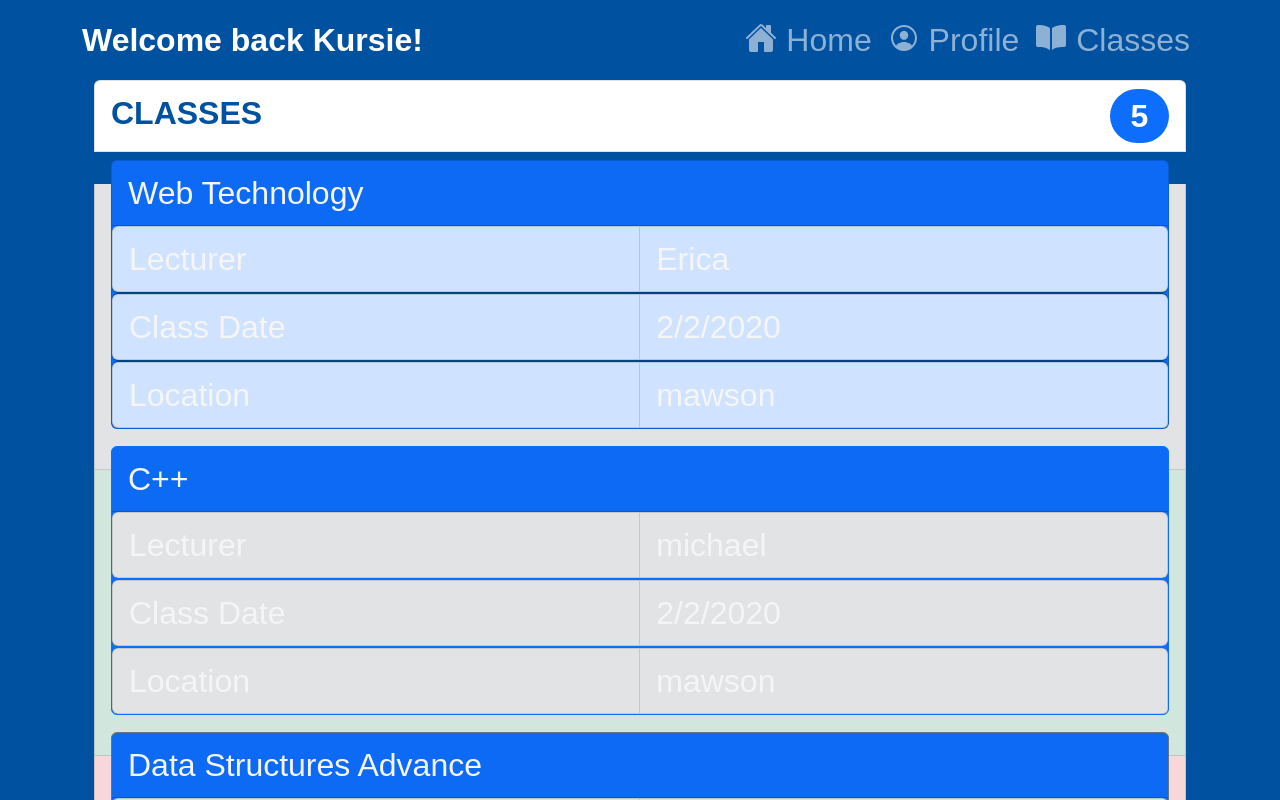
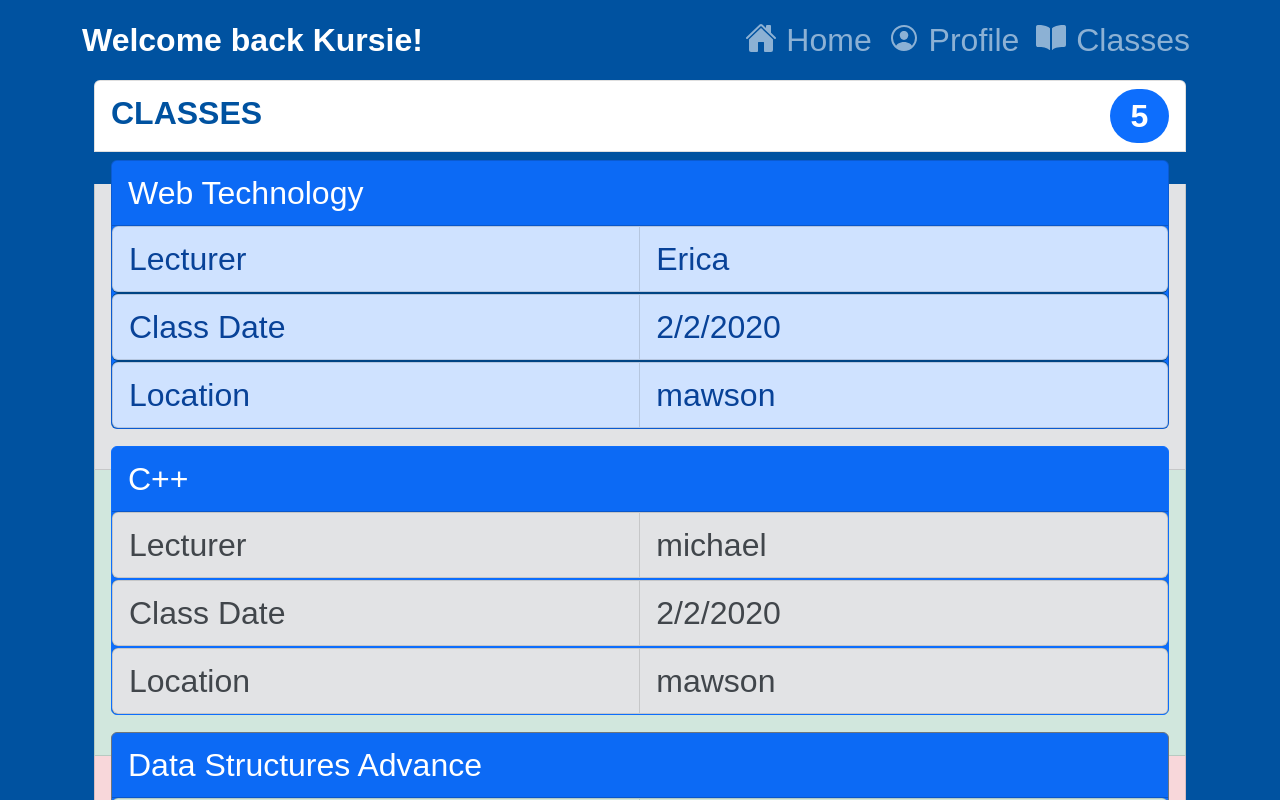
Before and after one commit to MunyaradziMagura/Student-Attendance-System, a React (Create React App) app in the folder client/student-attendence-system/: page /StudentHome in a window 1280 px wide. Shown: the top 800 px of the page. Built offline with nearby package versions, Linux system fonts and the light colour scheme.

Commit message:
fixed colouring issue, mkaing things hard to read

```diff
--- a/client/student-attendence-system/src/components/StudentClassCard.js
+++ b/client/student-attendence-system/src/components/StudentClassCard.js
@@ -15,7 +15,7 @@ const StudentClassCard = ({classesObject, varientList}) => {
     //  create card clickable background
     <ListGroup.Item onClick={() => alert("hello")} action variant={varientList[index + 1]} id="studentClasses">
         {/* create card */}
-        <Card  bg="primary" border={varientList[index -1]} style={{ width: '100%', top: "-2rem" }}>
+        <Card text={varientList[index].toLowerCase() === 'light' ? 'dark' : 'white'} bg="primary" border={varientList[index -1]} style={{ width: '100%', top: "-2rem" }}>
 
         {/* get class name  */}
         <Card.Header id="classDetails">{classesObject[key].Name}</Card.Header>
--- a/client/student-attendence-system/src/styles/student.css
+++ b/client/student-attendence-system/src/styles/student.css
@@ -26,6 +26,5 @@
 
 #classDetails{
     width: 100%;
-    color: whitesmoke;
 
 }
```
